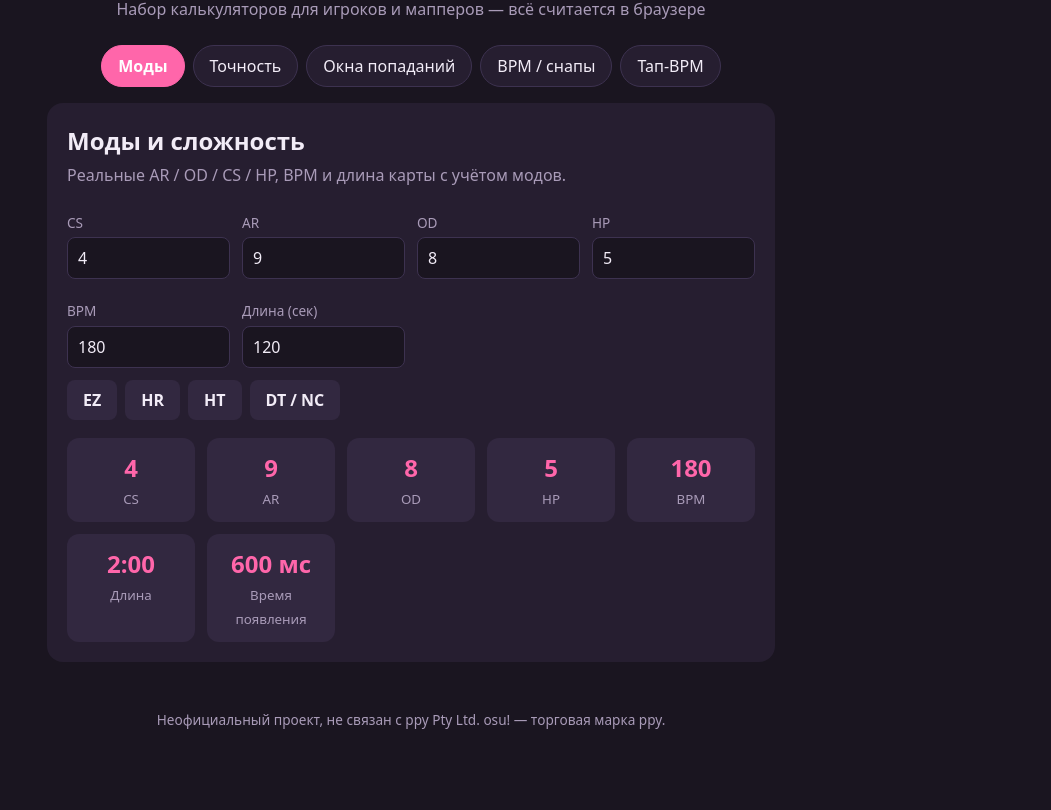
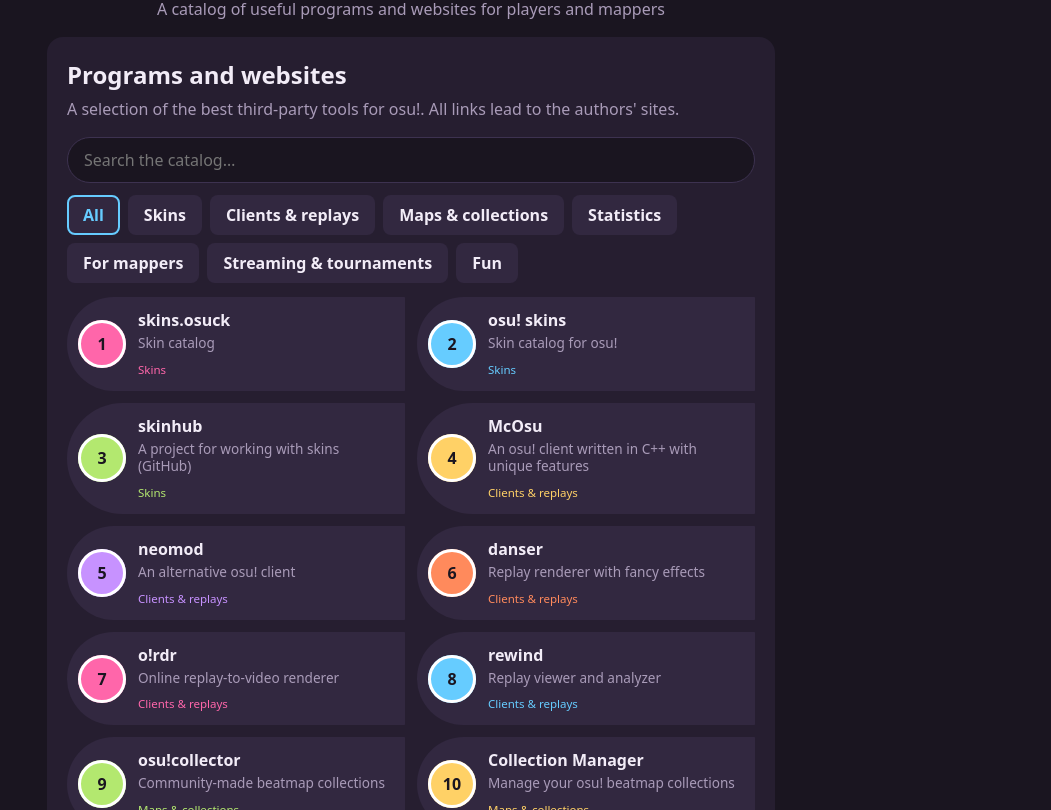
Before and after one commit to gg3737373737737-debug/OSUTOOLS, a plain HTML site: page index.html in a window 1280 px wide. Shown: the part 83-893 px from the top of the page, without its empty margins (229-1280 px from the left). Before the commit the page ends 845 px from the top, so only its background shows below. Drawn offline with Linux system fonts and the light colour scheme.

Commit message:
Add files via upload

```diff
--- a/index.html
+++ b/index.html
@@ -3,219 +3,162 @@
 <head>
 <meta charset="utf-8">
 <meta name="viewport" content="width=device-width, initial-scale=1">
-<title>osu! Утилиты — калькулятор модов, AR/OD, точности и BPM</title>
-<meta name="description" content="Бесплатные утилиты для osu!: калькулятор AR/OD/CS/HP с модами HR, DT, EZ, HT, точность и ранг, окна попаданий, BPM и тап-BPM.">
-<meta name="keywords" content="osu, osu!, калькулятор osu, AR OD CS калькулятор, моды osu, тап BPM, accuracy osu">
+<title>osu! Утилиты — каталог программ и сайтов</title>
+<meta name="description" content="Каталог лучших программ и сайтов для osu!: скины, реплеи, коллекции карт, статистика, инструменты мапперов и развлечения.">
+<meta name="keywords" content="osu, osu!, osu tools, osu утилиты, скины osu, реплеи osu, коллекции osu">
 <meta property="og:title" content="osu! Утилиты">
-<meta property="og:description" content="Калькуляторы модов, точности, окон попаданий и BPM для osu!">
+<meta property="og:description" content="Каталог программ и сайтов для osu!">
 <meta property="og:type" content="website">
 <style>
 :root{--bg:#1a1520;--card:#261e30;--card2:#322840;--text:#f2ecf7;--muted:#a99bb8;--pink:#ff66aa;--blue:#66ccff;--line:#3d3250}
 *{box-sizing:border-box}
 body{margin:0;background:var(--bg);color:var(--text);font:16px/1.5 system-ui,Segoe UI,Roboto,sans-serif}
-header{padding:28px 16px 8px;text-align:center}
+header{padding:28px 16px 16px;text-align:center;position:relative}
 h1{margin:0;font-size:2rem}h1 span{color:var(--pink)}
 header p{margin:4px 0 0;color:var(--muted)}
-nav{display:flex;flex-wrap:wrap;gap:8px;justify-content:center;padding:16px}
-nav button{background:var(--card);color:var(--text);border:1px solid var(--line);border-radius:999px;padding:8px 16px;cursor:pointer;font:inherit}
-nav button.active{background:var(--pink);border-color:var(--pink);color:#fff;font-weight:600}
+.lang{position:absolute;top:16px;right:16px;display:flex;border:1px solid var(--line);border-radius:999px;overflow:hidden}
+.lang button{background:var(--card);color:var(--muted);border:0;padding:6px 12px;cursor:pointer;font:inherit;font-size:.85rem;font-weight:600}
+.lang button.on{background:var(--pink);color:#fff}
 main{max-width:760px;margin:0 auto;padding:0 16px 48px}
-section{display:none;background:var(--card);border-radius:16px;padding:20px}
-section.active{display:block}
+section{background:var(--card);border-radius:16px;padding:20px}
 h2{margin:0 0 4px}.sub{color:var(--muted);margin:0 0 16px}
-label{display:block;font-size:.85rem;color:var(--muted);margin:10px 0 4px}
-input[type=number]{width:100%;background:var(--bg);color:var(--text);border:1px solid var(--line);border-radius:8px;padding:8px 10px;font:inherit}
-input:focus{outline:2px solid var(--pink)}
-.grid{display:grid;grid-template-columns:repeat(auto-fit,minmax(130px,1fr));gap:12px}
-.mods{display:flex;gap:8px;flex-wrap:wrap;margin-top:12px}
-.mods button{background:var(--card2);color:var(--text);border:2px solid transparent;border-radius:8px;padding:6px 14px;cursor:pointer;font:inherit;font-weight:600}
-.mods button.on{border-color:var(--blue);color:var(--blue)}
-.res{display:grid;grid-template-columns:repeat(auto-fit,minmax(120px,1fr));gap:12px;margin-top:18px}
-.stat{background:var(--card2);border-radius:12px;padding:12px;text-align:center}
-.stat b{display:block;font-size:1.5rem;color:var(--pink)}
-.stat small{color:var(--muted)}
-.big{font-size:3rem;font-weight:800;color:var(--pink)}
-table{width:100%;border-collapse:collapse;margin-top:12px}
-td,th{padding:6px 8px;border-bottom:1px solid var(--line);text-align:left}
-th{color:var(--muted);font-weight:500}
-.tap{width:100%;height:140px;margin-top:12px;border:0;border-radius:16px;background:var(--pink);color:#fff;font:700 1.4rem inherit;cursor:pointer;user-select:none}
-.tap:active{transform:scale(.98);background:#e0558f}
-.act{margin-top:10px;background:var(--card2);color:var(--text);border:0;border-radius:8px;padding:8px 14px;cursor:pointer;font:inherit}
+.filters{display:flex;gap:8px;flex-wrap:wrap;margin-top:12px}
+.filters button{background:var(--card2);color:var(--text);border:2px solid transparent;border-radius:8px;padding:6px 14px;cursor:pointer;font:inherit;font-weight:600}
+.filters button.on{border-color:var(--blue);color:var(--blue)}
+#c-search{width:100%;background:var(--bg);color:var(--text);border:1px solid var(--line);border-radius:999px;padding:10px 16px;font:inherit}
+#c-search:focus{outline:2px solid var(--pink)}
+.cards{display:grid;grid-template-columns:repeat(auto-fill,minmax(250px,1fr));gap:12px;margin-top:14px}
+.card{display:flex;gap:12px;align-items:center;background:var(--card2);border-radius:999px 16px 16px 999px;padding:10px 16px 10px 10px;color:var(--text);text-decoration:none;border:1px solid transparent;transition:transform .15s}
+.card:hover{border-color:var(--c);transform:translateX(3px)}
+.hc{position:relative;flex:none;width:48px;height:48px;border-radius:50%;background:var(--c);color:#1a1520;font-weight:800;display:flex;align-items:center;justify-content:center;box-shadow:inset 0 0 0 3px #fff}
+.hc::after{content:"";position:absolute;inset:-3px;border-radius:50%;border:2px solid var(--c);opacity:0;transform:scale(1.8)}
+.card:hover .hc::after{animation:approach .6s ease-out infinite}
+@keyframes approach{0%{opacity:.9;transform:scale(1.8)}100%{opacity:0;transform:scale(1)}}
+.ct{min-width:0}
+.card b{display:block}
+.card p{margin:2px 0 4px;color:var(--muted);font-size:.85rem;line-height:1.3}
+.tag{font-size:.72rem;color:var(--c)}
 footer{text-align:center;color:var(--muted);padding:0 16px 32px;font-size:.85rem}
 </style>
 </head>
 <body>
 <header>
-  <h1><span>osu!</span> Утилиты</h1>
-  <p>Набор калькуляторов для игроков и мапперов — всё считается в браузере</p>
+  <div class="lang"><button data-l="ru">RU</button><button data-l="en">EN</button></div>
+  <h1><span>osu!</span> <span id="t-title" style="color:inherit"></span></h1>
+  <p id="t-sub"></p>
 </header>
-<nav id="nav"></nav>
 <main>
-
-<section id="mods">
-  <h2>Моды и сложность</h2>
-  <p class="sub">Реальные AR / OD / CS / HP, BPM и длина карты с учётом модов.</p>
-  <div class="grid">
-    <div><label>CS</label><input type="number" id="m-cs" value="4" step="0.1" min="0" max="10"></div>
-    <div><label>AR</label><input type="number" id="m-ar" value="9" step="0.1" min="0" max="11"></div>
-    <div><label>OD</label><input type="number" id="m-od" value="8" step="0.1" min="0" max="11"></div>
-    <div><label>HP</label><input type="number" id="m-hp" value="5" step="0.1" min="0" max="10"></div>
-    <div><label>BPM</label><input type="number" id="m-bpm" value="180" step="1" min="1"></div>
-    <div><label>Длина (сек)</label><input type="number" id="m-len" value="120" step="1" min="1"></div>
-  </div>
-  <div class="mods" id="m-btns">
-    <button data-m="EZ">EZ</button><button data-m="HR">HR</button>
-    <button data-m="HT">HT</button><button data-m="DT">DT / NC</button>
-  </div>
-  <div class="res" id="m-res"></div>
+<section>
+  <h2 id="t-h2"></h2>
+  <p class="sub" id="t-note"></p>
+  <input type="search" id="c-search">
+  <div class="filters" id="c-filter"></div>
+  <div class="cards" id="c-list"></div>
 </section>
-
-<section id="acc">
-  <h2>Точность и ранг</h2>
-  <p class="sub">osu!standard: введи количество попаданий.</p>
-  <div class="grid">
-    <div><label>300</label><input type="number" id="a-300" value="500" min="0"></div>
-    <div><label>100</label><input type="number" id="a-100" value="10" min="0"></div>
-    <div><label>50</label><input type="number" id="a-50" value="0" min="0"></div>
-    <div><label>Miss</label><input type="number" id="a-0" value="0" min="0"></div>
-  </div>
-  <div class="res">
-    <div class="stat"><b id="a-acc">—</b><small>Accuracy</small></div>
-    <div class="stat"><b id="a-rank">—</b><small>Ранг (без HD/FL)</small></div>
-    <div class="stat"><b id="a-tot">—</b><small>Всего нот</small></div>
-  </div>
-</section>
-
-<section id="win">
-  <h2>Окна попаданий</h2>
-  <p class="sub">Допуск в миллисекундах (±) для заданного OD.</p>
-  <div class="grid"><div><label>OD</label><input type="number" id="w-od" value="8" step="0.1" min="0" max="11"></div></div>
-  <table id="w-tbl"></table>
-</section>
-
-<section id="bpm">
-  <h2>BPM и снапы</h2>
-  <p class="sub">Длительность долей в миллисекундах — удобно для мапперов.</p>
-  <div class="grid"><div><label>BPM</label><input type="number" id="b-bpm" value="180" step="0.01" min="1"></div></div>
-  <table id="b-tbl"></table>
-</section>
-
-<section id="tap">
-  <h2>Тап-BPM</h2>
-  <p class="sub">Нажимай в такт музыке (кнопка или пробел).</p>
-  <button class="tap" id="t-btn">TAP</button>
-  <div class="res">
-    <div class="stat"><b id="t-bpm">—</b><small>BPM</small></div>
-    <div class="stat"><b id="t-cnt">0</b><small>Тапов</small></div>
-  </div>
-  <button class="act" id="t-reset">Сбросить</button>
-</section>
-
 </main>
-<footer>Неофициальный проект, не связан с ppy Pty Ltd. osu! — торговая марка ppy.</footer>
+<footer id="t-foot"></footer>
 
 <script>
 const $ = id => document.getElementById(id);
-const num = id => parseFloat($(id).value) || 0;
-const r2 = x => Math.round(x * 100) / 100;
 
-// ---- вкладки ----
-const tabs = [['mods','Моды'],['acc','Точность'],['win','Окна попаданий'],['bpm','BPM / снапы'],['tap','Тап-BPM']];
-const nav = $('nav');
-tabs.forEach(([id, name], i) => {
-  const b = document.createElement('button');
-  b.textContent = name; b.dataset.id = id;
-  b.onclick = () => show(id);
-  nav.appendChild(b);
-});
-function show(id){
-  tabs.forEach(([t]) => $(t).classList.toggle('active', t === id));
-  [...nav.children].forEach(b => b.classList.toggle('active', b.dataset.id === id));
-  location.hash = id;
+const I18N = {
+  ru: {
+    title: 'Утилиты', sub: 'Каталог полезных программ и сайтов для игроков и мапперов',
+    h2: 'Каталог программ и сайтов', note: 'Подборка лучших сторонних инструментов для osu!. Все ссылки ведут на сайты их авторов.',
+    search: 'Поиск по каталогу…', all: 'Все', none: 'Ничего не найдено',
+    foot: 'Неофициальный проект, не связан с ppy Pty Ltd. osu! — торговая марка ppy.',
+    doc: 'osu! Утилиты — каталог программ и сайтов',
+    cats: {skins:'Скины', clients:'Клиенты и реплеи', maps:'Карты и коллекции', stats:'Статистика', mapping:'Мапперам', stream:'Стрим и турниры', fun:'Развлечения'}
+  },
+  en: {
+    title: 'Tools', sub: 'A catalog of useful programs and websites for players and mappers',
+    h2: 'Programs and websites', note: 'A selection of the best third-party tools for osu!. All links lead to the authors\' sites.',
+    search: 'Search the catalog…', all: 'All', none: 'Nothing found',
+    foot: 'Unofficial project, not affiliated with ppy Pty Ltd. osu! is a trademark of ppy.',
+    doc: 'osu! Tools — catalog of programs and websites',
+    cats: {skins:'Skins', clients:'Clients & replays', maps:'Maps & collections', stats:'Statistics', mapping:'For mappers', stream:'Streaming & tournaments', fun:'Fun'}
+  }
+};
+
+// [название, описание RU, описание EN, категория, ссылка]
+const tools = [
+  ['skins.osuck', 'Каталог скинов', 'Skin catalog', 'skins', 'https://skins.osuck.net/'],
+  ['osu! skins', 'Каталог скинов для osu!', 'Skin catalog for osu!', 'skins', 'https://osuskins.net/'],
+  ['skinhub', 'Проект для работы со скинами (GitHub)', 'A project for working with skins (GitHub)', 'skins', 'https://github.com/ryancranie/skinhub'],
+
+  ['McOsu', 'Клиент osu! на C++ с необычными фишками', 'An osu! client written in C++ with unique features', 'clients', 'https://store.steampowered.com/app/607260/McOsu/'],
+  ['neomod', 'Альтернативный клиент osu!', 'An alternative osu! client', 'clients', 'https://neomod.net/'],
+  ['danser', 'Рендер реплеев с красивыми эффектами', 'Replay renderer with fancy effects', 'clients', 'https://github.com/Wieku/danser-go'],
+  ['o!rdr', 'Онлайн-рендер реплеев в видео', 'Online replay-to-video renderer', 'clients', 'https://ordr.issou.best/'],
+  ['rewind', 'Просмотр и анализ реплеев', 'Replay viewer and analyzer', 'clients', 'https://github.com/abstrakt8/rewind'],
+
+  ['osu!collector', 'Пользовательские коллекции карт', 'Community-made beatmap collections', 'maps', 'https://osucollector.com/'],
+  ['Collection Manager', 'Управление коллекциями карт в osu!', 'Manage your osu! beatmap collections', 'maps', 'https://github.com/Piotrekol/CollectionManager'],
+  ['Collection Helper', 'Помощник для работы с коллекциями', 'A helper for working with collections', 'maps', 'https://github.com/nzbasic/Collection-Helper'],
+  ['osu-pps', 'Поиск «фармилок» — карт, выгодных по PP', 'Find PP farm maps', 'maps', 'https://osu-pps.com/#/osu/maps'],
+  ['osu!farmer', 'Подбор карт для фарма PP', 'Map picks for PP farming', 'maps', 'https://www.osufarmer.com/'],
+  ['Tillerino', 'Бот в osu! для подбора карт под фарм', 'In-game bot that recommends maps to farm', 'maps', 'https://osu.ppy.sh/users/2070907'],
+  ['omdb', 'База данных и оценки карт', 'Beatmap database and ratings', 'maps', 'https://omdb.nyahh.net/'],
+
+  ['Score Inspector', 'Подробная статистика скоров и профиля', 'Detailed score and profile statistics', 'stats', 'https://github.com/darkchii/score-inspector'],
+  ['osu! expert+', 'Дополнительная статистика и анализ', 'Extra statistics and analysis', 'stats', 'https://github.com/inix1257'],
+  ['osu!skills', 'Оценка навыков игрока', 'Player skill evaluation', 'stats', 'https://osuskills.com/'],
+  ['circle-tracker', 'Запись твоих игр в документ и анализ', 'Records your plays to a document for analysis', 'stats', 'https://github.com/FunOrange/circle-tracker'],
+  ['Mutualify', 'Просмотр мутуалов (взаимных подписок)', 'See your mutual follows', 'stats', 'https://mutualify.stanr.info/'],
+
+  ['osucad', 'Онлайн-редактор карт', 'Online beatmap editor', 'mapping', 'https://osucad.com/'],
+  ['o!mt (Mapping Tools)', 'Набор инструментов для маппинга', 'A toolkit for mapping', 'mapping', 'https://mappingtools.github.io/'],
+  ['osu! trainer', 'Изменение параметров карты', 'Change beatmap parameters', 'mapping', 'https://github.com/FunOrange/osu-trainer'],
+
+  ['tosu', 'Виджеты для OBS и стримов по osu!', 'OBS widgets for osu! streams', 'stream', 'https://tosu.app/'],
+  ['Ronnia bot', 'Бот для запросов карт на стриме', 'Bot for map requests on stream', 'stream', 'https://ronnia.me/login'],
+  ['osu team sheets', 'Таблицы команд для турниров', 'Team sheets for tournaments', 'stream', 'https://osusheets.team/'],
+
+  ['osu! gacha', 'Открытие карточек с игроками osu!', 'Open cards of osu! players', 'fun', 'https://gacha.miz.to/'],
+  ['osu! PP casino', 'Казино на PP', 'A PP casino', 'fun', 'https://casino.osutools.cc/'],
+  ['RankGuessr', 'Игра «угадай ранг»', 'A "guess the rank" game', 'fun', 'https://rankguessr.app/'],
+  ['osu! Music Quiz (Luscent)', 'Музыкальная викторина по osu!', 'An osu! music quiz', 'fun', 'https://osumusicquiz.com/'],
+  ['osu! Music Quiz (HyperBCS)', 'Музыкальная викторина по osu!', 'An osu! music quiz', 'fun', 'https://omq.bcs.dev/app']
+];
+const colors = ['#ff66aa', '#66ccff', '#b3e86f', '#ffd166', '#c792ff', '#ff8a5c'];
+
+let saved = null;
+try { saved = localStorage.getItem('lang'); } catch (e) {}
+let lang = saved in I18N ? saved : ((navigator.language || '').toLowerCase().startsWith('ru') ? 'ru' : 'en');
+let cFilter = 'all', cQuery = '';
+
+function render(){
+  const t = I18N[lang];
+  document.documentElement.lang = lang;
+  document.title = t.doc;
+  $('t-title').textContent = t.title; $('t-sub').textContent = t.sub;
+  $('t-h2').textContent = t.h2; $('t-note').textContent = t.note;
+  $('t-foot').textContent = t.foot; $('c-search').placeholder = t.search;
+  document.querySelectorAll('.lang button').forEach(b => b.classList.toggle('on', b.dataset.l === lang));
+
+  $('c-filter').innerHTML = '';
+  ['all', ...Object.keys(t.cats)].forEach(k => {
+    const b = document.createElement('button');
+    b.textContent = k === 'all' ? t.all : t.cats[k];
+    if (k === cFilter) b.className = 'on';
+    b.onclick = () => { cFilter = k; render(); };
+    $('c-filter').appendChild(b);
+  });
+
+  const q = cQuery.trim().toLowerCase(), li = lang === 'ru' ? 1 : 2;
+  const list = tools.filter(x => (cFilter === 'all' || x[3] === cFilter) && (!q || (x[0] + ' ' + x[li]).toLowerCase().includes(q)));
+  $('c-list').innerHTML = list.map((x, i) =>
+    `<a class="card" href="${x[4]}" target="_blank" rel="noopener noreferrer" style="--c:${colors[i % colors.length]}"><span class="hc">${i + 1}</span><span class="ct"><b>${x[0]}</b><p>${x[li]}</p><span class="tag">${t.cats[x[3]]}</span></span></a>`).join('')
+    || `<p class="sub">${t.none}</p>`;
 }
 
-// ---- моды ----
-const arToMs = ar => ar <= 5 ? 1800 - 120 * ar : 1200 - 150 * (ar - 5);
-const msToAr = ms => ms > 1200 ? (1800 - ms) / 120 : 5 + (1200 - ms) / 150;
-const mods = new Set();
-document.querySelectorAll('#m-btns button').forEach(b => b.onclick = () => {
-  const m = b.dataset.m;
-  if (mods.has(m)) mods.delete(m); else {
-    mods.add(m);
-    if (m === 'EZ') mods.delete('HR'); if (m === 'HR') mods.delete('EZ');
-    if (m === 'HT') mods.delete('DT'); if (m === 'DT') mods.delete('HT');
-  }
-  document.querySelectorAll('#m-btns button').forEach(x => x.classList.toggle('on', mods.has(x.dataset.m)));
-  calcMods();
+document.querySelectorAll('.lang button').forEach(b => b.onclick = () => {
+  lang = b.dataset.l;
+  try { localStorage.setItem('lang', lang); } catch (e) {}
+  render();
 });
-function calcMods(){
-  let cs = num('m-cs'), ar = num('m-ar'), od = num('m-od'), hp = num('m-hp');
-  if (mods.has('HR')) { cs = Math.min(cs * 1.3, 10); ar = Math.min(ar * 1.4, 10); od = Math.min(od * 1.4, 10); hp = Math.min(hp * 1.4, 10); }
-  if (mods.has('EZ')) { cs /= 2; ar /= 2; od /= 2; hp /= 2; }
-  const rate = mods.has('DT') ? 1.5 : mods.has('HT') ? 0.75 : 1;
-  const arF = msToAr(arToMs(ar) / rate);
-  const odF = (80 - (80 - 6 * od) / rate) / 6;
-  const len = num('m-len') / rate, mm = Math.floor(len / 60), ss = Math.round(len % 60);
-  const items = [['CS', r2(cs)], ['AR', r2(arF)], ['OD', r2(odF)], ['HP', r2(hp)],
-    ['BPM', r2(num('m-bpm') * rate)], ['Длина', mm + ':' + String(ss).padStart(2, '0')],
-    ['Время появления', Math.round(arToMs(ar) / rate) + ' мс']];
-  $('m-res').innerHTML = items.map(([k, v]) => `<div class="stat"><b>${v}</b><small>${k}</small></div>`).join('');
-}
-['m-cs','m-ar','m-od','m-hp','m-bpm','m-len'].forEach(i => $(i).oninput = calcMods);
-
-// ---- точность ----
-function calcAcc(){
-  const n3 = num('a-300'), n1 = num('a-100'), n5 = num('a-50'), n0 = num('a-0');
-  const t = n3 + n1 + n5 + n0;
-  if (!t) { $('a-acc').textContent = '—'; $('a-rank').textContent = '—'; $('a-tot').textContent = 0; return; }
-  const acc = (300 * n3 + 100 * n1 + 50 * n5) / (300 * t) * 100;
-  const p3 = n3 / t, p5 = n5 / t;
-  let rank = 'D';
-  if (acc === 100) rank = 'SS';
-  else if (p3 > .9 && p5 <= .01 && n0 === 0) rank = 'S';
-  else if ((p3 > .8 && n0 === 0) || p3 > .9) rank = 'A';
-  else if ((p3 > .7 && n0 === 0) || p3 > .8) rank = 'B';
-  else if (p3 > .6) rank = 'C';
-  $('a-acc').textContent = acc.toFixed(2) + '%';
-  $('a-rank').textContent = rank; $('a-tot').textContent = t;
-}
-['a-300','a-100','a-50','a-0'].forEach(i => $(i).oninput = calcAcc);
-
-// ---- окна попаданий ----
-function calcWin(){
-  const od = num('w-od');
-  $('w-tbl').innerHTML = '<tr><th>Оценка</th><th>Окно (±мс)</th><th>DT</th><th>HT</th></tr>' +
-    [['300', 80 - 6 * od], ['100', 140 - 8 * od], ['50', 200 - 10 * od]].map(([n, w]) =>
-      `<tr><td>${n}</td><td>${r2(w)}</td><td>${r2(w / 1.5)}</td><td>${r2(w / .75)}</td></tr>`).join('');
-}
-$('w-od').oninput = calcWin;
-
-// ---- BPM / снапы ----
-function calcBpm(){
-  const bpm = num('b-bpm'); if (bpm <= 0) { $('b-tbl').innerHTML = ''; return; }
-  const beat = 60000 / bpm;
-  $('b-tbl').innerHTML = '<tr><th>Снап</th><th>мс</th><th>Нот/сек</th></tr>' +
-    [1, 2, 3, 4, 6, 8, 12, 16].map(d => `<tr><td>1/${d}</td><td>${r2(beat / d)}</td><td>${r2(1000 / (beat / d))}</td></tr>`).join('');
-}
-$('b-bpm').oninput = calcBpm;
-
-// ---- тап-BPM ----
-let taps = [];
-function tap(){
-  const now = performance.now();
-  if (taps.length && now - taps[taps.length - 1] > 3000) taps = [];
-  taps.push(now);
-  $('t-cnt').textContent = taps.length;
-  if (taps.length > 1) $('t-bpm').textContent = r2((taps.length - 1) / (now - taps[0]) * 60000);
-}
-$('t-btn').onmousedown = e => { e.preventDefault(); tap(); };
-$('t-reset').onclick = () => { taps = []; $('t-bpm').textContent = '—'; $('t-cnt').textContent = 0; };
-document.addEventListener('keydown', e => {
-  if (e.code === 'Space' && $('tap').classList.contains('active')) { e.preventDefault(); if (!e.repeat) tap(); }
-});
-
-calcMods(); calcAcc(); calcWin(); calcBpm();
-show(tabs.some(t => t[0] === location.hash.slice(1)) ? location.hash.slice(1) : 'mods');
+$('c-search').oninput = e => { cQuery = e.target.value; render(); };
+render();
 </script>
 </body>
 </html>
```
